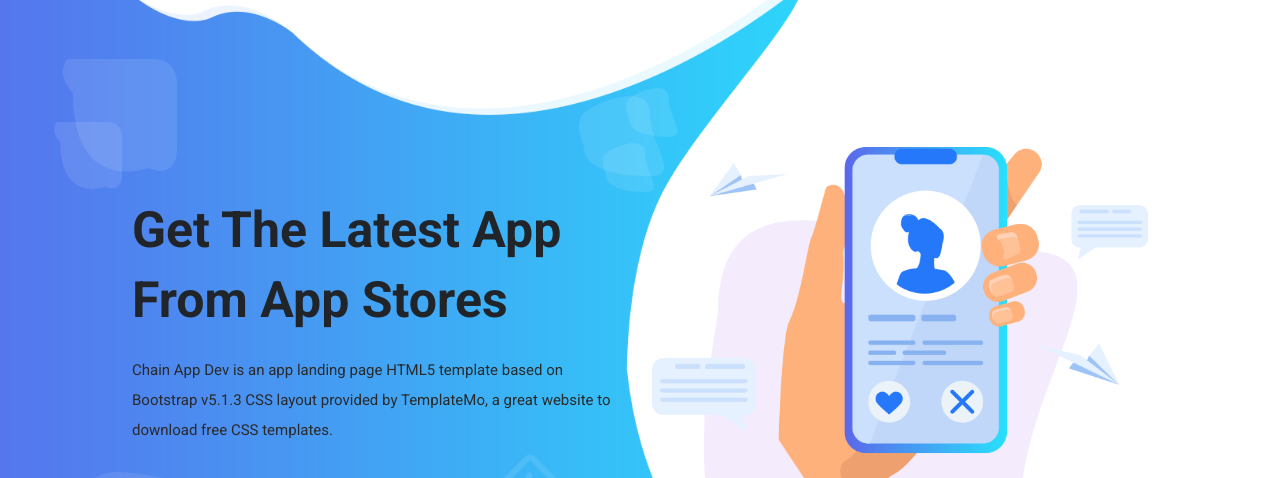
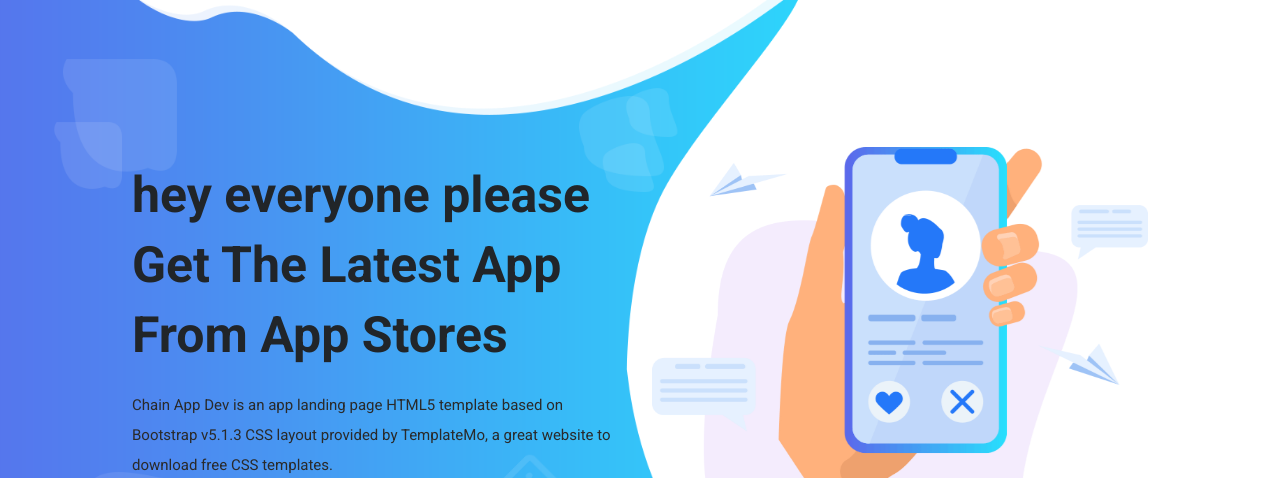
Before and after one commit to natekiddo/cchain, a plain HTML site: page index.html in a window 1280 px wide. Shown: the part 103-581 px from the top of the page. Drawn offline with Linux system fonts and the light colour scheme.

Commit message:
updated homepage

```diff
--- a/index.html
+++ b/index.html
@@ -174,7 +174,7 @@ https://templatemo.com/tm-570-chain-app-dev
               <div class="left-content show-up header-text wow fadeInLeft" data-wow-duration="1s" data-wow-delay="1s">
                 <div class="row">
                   <div class="col-lg-12">
-                    <h2>Get The Latest App From App Stores</h2>
+                    <h2>hey everyone please Get The Latest App From App Stores</h2>
                     <p>Chain App Dev is an app landing page HTML5 template based on Bootstrap v5.1.3 CSS layout provided by TemplateMo, a great website to download free CSS templates.</p>
                   </div>
                   <div class="col-lg-12">
```
